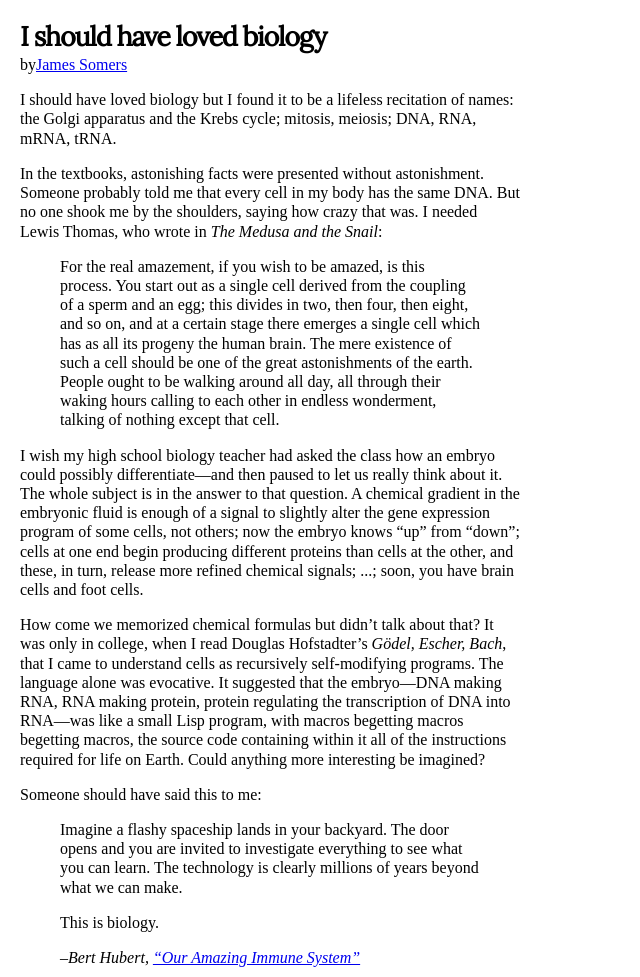
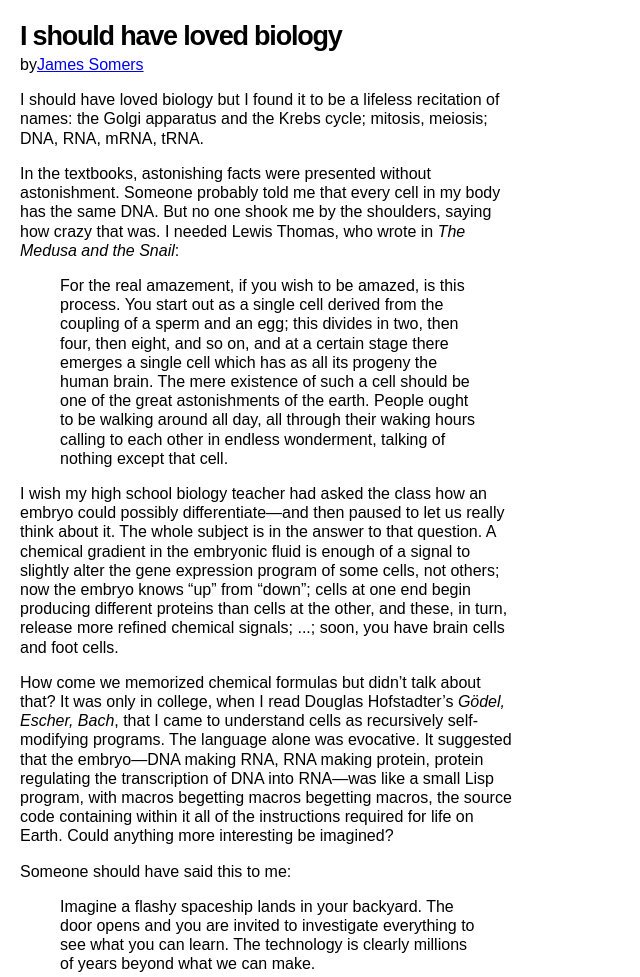
Before and after one commit to makgill/older, a plain HTML site: page index.html in a window 1280 px wide. Shown: the top 977 px of the page, without its empty margins (0-640 px from the left). Drawn offline with Linux system fonts and the light colour scheme; a web font is replaced by a local one.

Commit message:
Update index.html

```diff
--- a/index.html
+++ b/index.html
@@ -22,14 +22,14 @@
       h1 {
         line-height: 32px;
         font-size: 27px;
-        font-family: 'Lora', serif;
+        font-family: sans-serif, 'Lora', serif;
         letter-spacing: -1.2px;
       }
 
       body {
           max-width: 500px;
           margin: 20px;
-          font-family: vollkorn, serif;
+          font-family: sans-serif, vollkorn, serif;
           font-weight: 400;
           line-height: 1.2em;
       }
```
